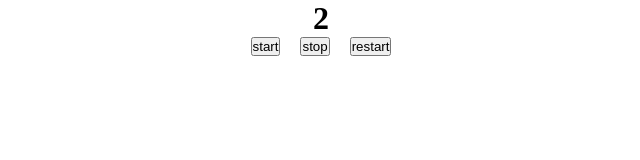
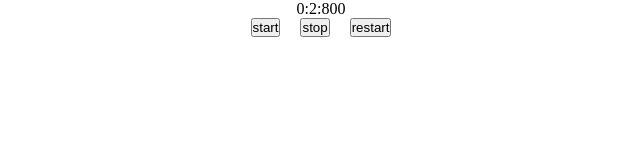
Before and after one commit to imgeorge1/Stopwatch, a plain HTML site: page index.html in a window 1280 px wide. Both pictures are taken after a click on the button "start". Shown: the whole page, without its empty margins (319-959 px from the left). Drawn offline with Linux system fonts and the light colour scheme.

Commit message:
better clock

```diff
--- a/index.html
+++ b/index.html
@@ -15,8 +15,8 @@
       <button id="restart">restart</button>
     </div>
 
-    <div>
-      <h1 id="time-area">0</h1>
+    <div id="time-area">
+      <p>0:0:000</p>
     </div>
 
   </div>
--- a/index.js
+++ b/index.js
@@ -1,41 +1,42 @@
-
 const start = document.getElementById("start");
 const stop  = document.getElementById("stop");
 const restart  = document.getElementById("restart");
 
 let timeArea = document.getElementById("time-area");
 
-let countedSecs = 0;
+let running = false;
+let startTime = null;
+let intervalId = null;
+let elapsedBefore = 0;
 
-let running = false;
-let intervalId;
-let isIntervalRunning = false;
-
-
-start.addEventListener("click", ()=>{
+start.addEventListener("click", () => {
+  if (running) return;
   running = true;
 
-  if(!isIntervalRunning){
-    intervalId = setInterval(() => {
-      if(running){
-        countedSecs += 1;
-        timeArea.innerHTML = countedSecs
-      }
-    }, 1000)
-    isIntervalRunning = true;
-  }
-})
+  startTime = Date.now() - elapsedBefore;
+  intervalId = setInterval(() => {
+    const elapsed = Date.now() - startTime;
+    elapsedBefore = elapsed;
+
+    let milliseconds = elapsed % 1000;
+    let totalSeconds = Math.floor(elapsed / 1000);
+    let seconds = totalSeconds % 60;
+    let minutes = Math.floor(totalSeconds / 60);
+
+    timeArea.innerHTML = `${minutes}:${seconds}:${milliseconds}`;
+  }, 10);
+});
 
 stop.addEventListener("click", () => {
+  if (!running) return;
   running = false;
   clearInterval(intervalId);
-  isIntervalRunning = false;
 });
 
+restart.addEventListener("click", () => {
+  running = false;
+  clearInterval(intervalId);
+  elapsedBefore = 0;
 
-restart.addEventListener("click", ()=>{
-  countedSecs = 0;
-  timeArea.innerHTML = 0;
-  running = false;
-
-})
+  timeArea.innerHTML = "0:0:0";
+});
--- a/style.css
+++ b/style.css
@@ -16,3 +16,7 @@
   justify-content: center;
   align-items: center;
 }
+#time-area{
+  display: flex;
+  gap: 20px;
+}
```
